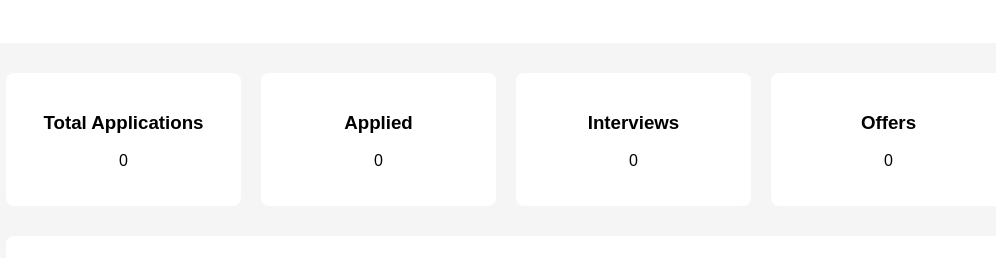
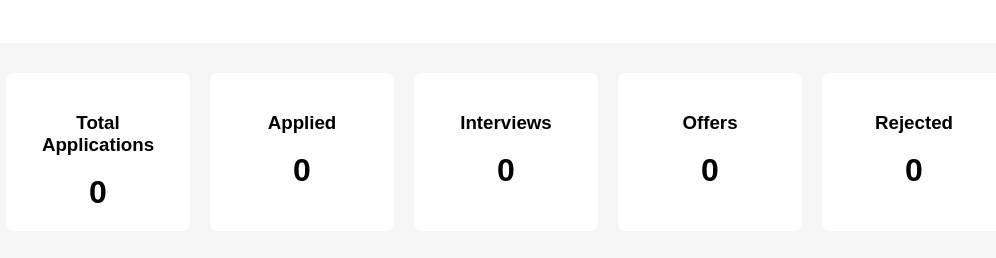
Before and after one commit to Solomon-Mb/jobtrack, a plain HTML site: page index.html in a window 1280 px wide. Shown: the part 131-389 px from the top of the page, without its empty margins (134-1130 px from the left). Drawn offline with Linux system fonts and the light colour scheme.

Commit message:
feat: fix status filter and add Rejected stat card

```diff
--- a/index.html
+++ b/index.html
@@ -35,6 +35,10 @@
             <h3>Offers</h3>
             <p id="offerApplications">0</p>
         </div>
+                <div class="card">
+            <h3>Rejected</h3>
+            <p id="rejectedApplications">0</p>
+        </div>
     </section>
 
     <section class="applications">
@@ -48,12 +52,12 @@
     >
 
     <select id="statusFilter">
-        <option value="all">All Statuses</option>
-        <option value="Applied">Applied</option>
-        <option value="Interview">Interview</option>
-        <option value="Rejected">Rejected</option>
-        <option value="Accepted">Accepted</option>
-    </select>
+    <option value="all">All Statuses</option>
+    <option value="Applied">Applied</option>
+    <option value="Interview">Interview</option>
+    <option value="Rejected">Rejected</option>
+    <option value="Offer">Offer</option>
+</select>
 </div>
             <button id="addApplicationBtn">Add Application</button>
         </div>
--- a/style.css
+++ b/style.css
@@ -22,7 +22,7 @@ main {
 
 .stats {
     display: grid;
-    grid-template-columns: repeat(4, 1fr);
+        grid-template-columns: repeat(auto-fit, minmax(150px, 1fr));
     gap: 20px;
 }
 
@@ -101,3 +101,8 @@ button {
     border-radius: 5px;
     cursor: pointer;
 }
+.card p {
+    font-size: 2rem;
+    font-weight: bold;
+    margin: 10px 0 0;
+}
```
